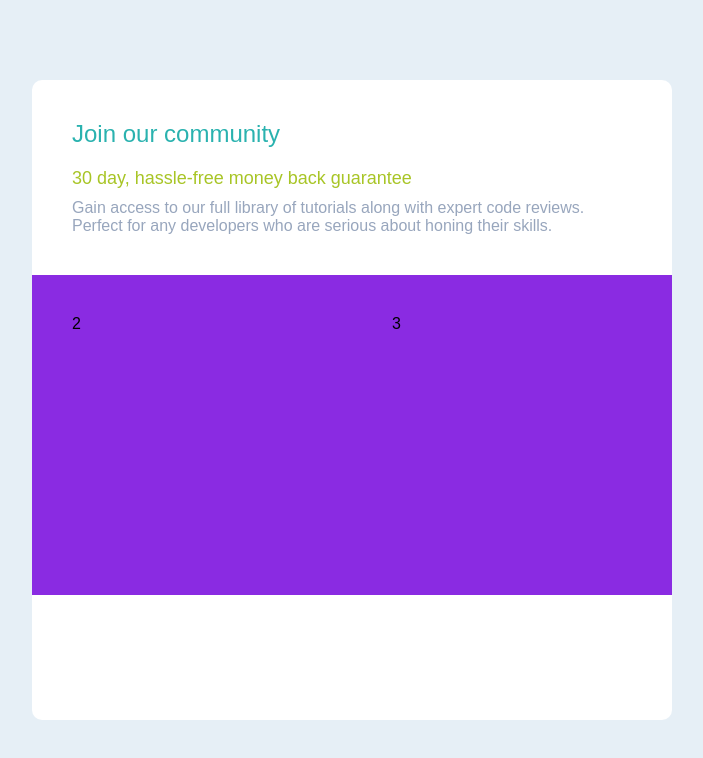
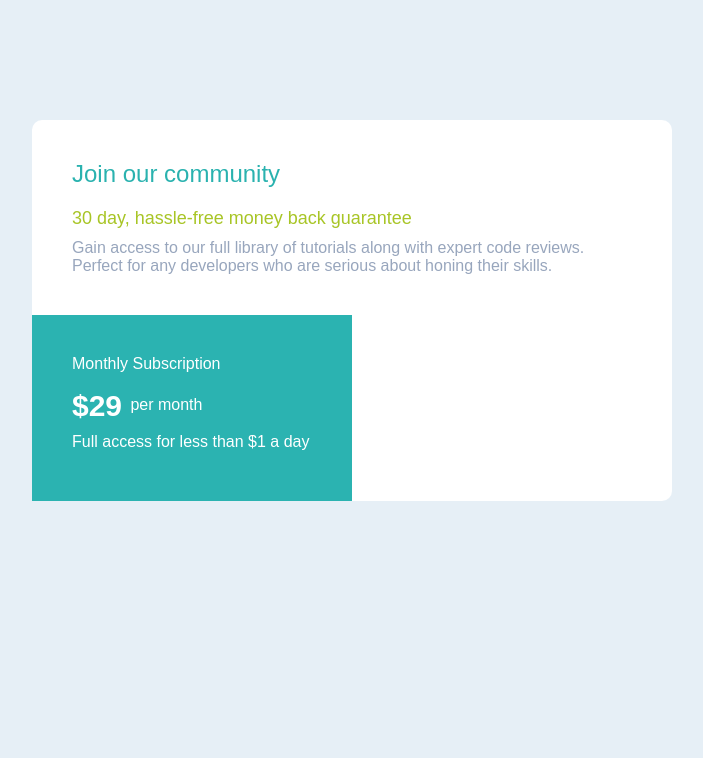
Before and after one commit to Tamburini-Christofer/Ex-Front-single-price-grid-component-master, a plain HTML site: page index.html in a window 1280 px wide. Shown: the whole page, without its empty margins (288-991 px from the left). Drawn offline with Linux system fonts and the light colour scheme.

Commit message:
Row Down sx

```diff
--- a/css/main.css
+++ b/css/main.css
@@ -5,6 +5,7 @@
 }
 
 body{
+    color: rgb(255, 255, 255);
     font-size: 16px;
     background-color: #e6eff6;
     font-family: "Karla", Arial, Helvetica, sans-serif;
@@ -20,12 +21,32 @@ h3{
     font-size: 18px;
     font-weight: 400;
     color: hsl(71, 68%, 46%);
-    margin: 20px 0 10px 0 ;
+    margin: 20px 0 10px 0;
+}
+
+h4{
+    font-size: 16px;
+    font-weight: 400;
+    color: hsl(0, 0%, 100%);
+    margin-bottom: 16px;
 }
 
 p{
+    color: hsl(218, 22%, 67%);
     font-weight: 500;
-    color: hsl(218, 22%, 67%);
+}
+
+strong{
+    font-size: 30px;
+    color: white;
+}
+
+span{
+    vertical-align: super;
+}
+
+.sx div{
+    margin: 10px 0;
 }
 
 .card{
@@ -34,9 +55,8 @@ p{
 
     background-color: white;
     border-radius: 10px;
-    width: 50vw;
-    height: 80vh;
-    margin: 10vh auto;
+    width: 50%;
+    margin: 15vh auto;
 }
 
 .row{
@@ -52,8 +72,6 @@ p{
     display: flex;
     flex-direction: row;
 
-    background-color: blueviolet;
-    height: 50%;
 }
 
 .col{
@@ -63,3 +81,7 @@ p{
 .row_down .col{
     width: 50%;
 }
+
+.sx{
+    background-color:#2bb3b1;
+}
--- a/index.html
+++ b/index.html
@@ -19,7 +19,11 @@
                 </div>
             </div>
             <div class="row_down">
-                <div class="col">2</div>
+                <div class="col sx">
+                    <h4>Monthly Subscription</h4>
+                    <div><strong>$29 </strong><span>per month<br></span></div>
+                    <div>Full access for less than $1 a day</div>
+                </div>
                 <div class="col">3</div>
             </div>
         </div>
```
